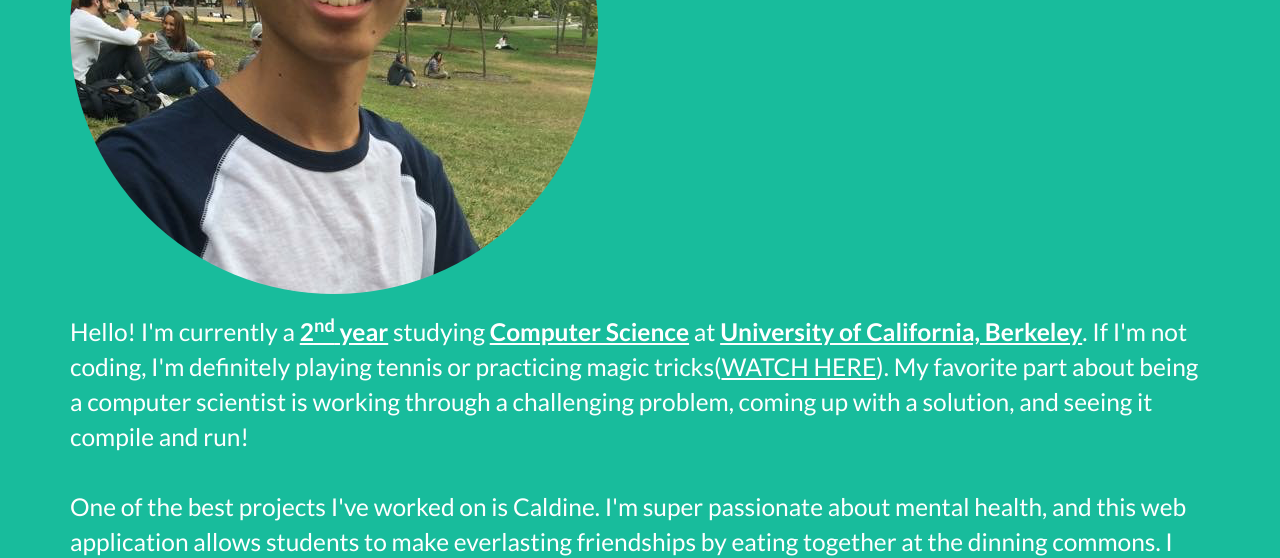
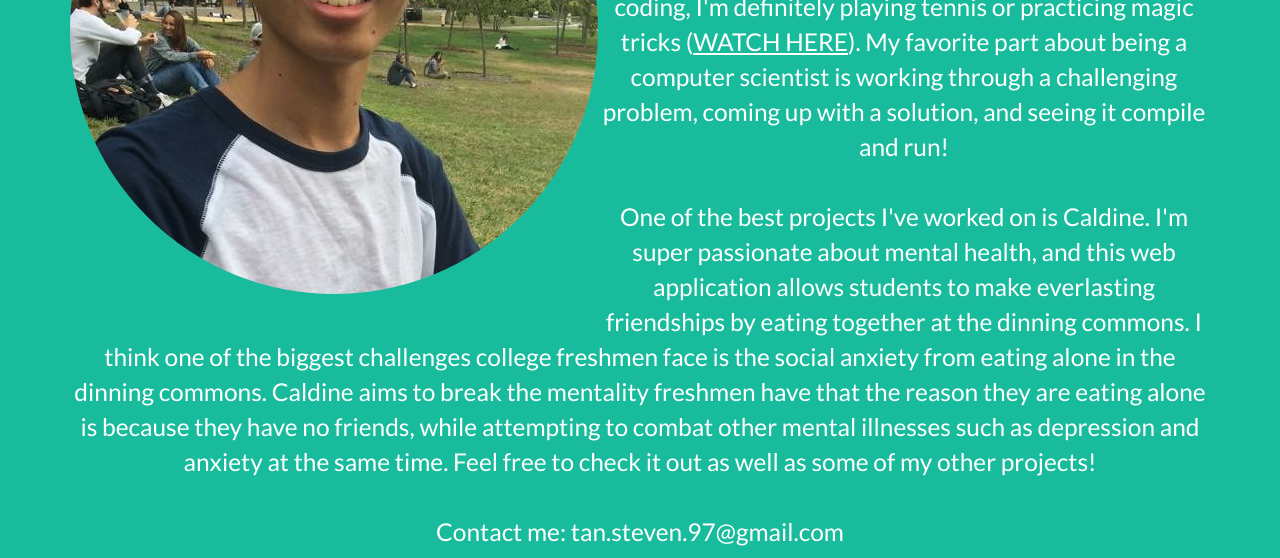
Before and after one commit to stevenistan/stevenistan.github.io, a plain HTML site: page index.html in a window 1280 px wide. Shown: the part 434-992 px from the top of the page. Drawn offline with nearby package versions, Linux system fonts and the light colour scheme.

Commit message:
added summary attempt18

```diff
--- a/index.html
+++ b/index.html
@@ -61,8 +61,8 @@
                     <div class="intro-text">
                         <h1 class="name">About Me</h1>
                         <hr class="star-light">
-                        <span class="skills" style="text-align:left;float:right">
-                            Hello! I'm currently a <b><u>2<sup>nd</sup> year</u></b> studying <b><u>Computer Science</u></b> at <b><u>University of California, Berkeley</u></b>. If I'm not coding, I'm definitely playing tennis or practicing magic tricks(<a href="https://www.youtube.com/watch?v=1guUWXYYB10" target="_blank" style="color:white"><u>WATCH HERE</u></a>). My favorite part about being a computer scientist is working through a challenging problem, coming up with a solution, and seeing it compile and run!
+                        <span class="skills" style="text-align:left">
+                            Hello! I'm currently a <b><u>2<sup>nd</sup> year</u></b> studying <b><u>Computer Science</u></b> at <b><u>University of California, Berkeley</u></b>. If I'm not coding, I'm definitely playing tennis or practicing magic tricks (<a href="https://www.youtube.com/watch?v=1guUWXYYB10" target="_blank" style="color:white"><u>WATCH HERE</u></a>). My favorite part about being a computer scientist is working through a challenging problem, coming up with a solution, and seeing it compile and run!
                             <br></br>
                             One of the best projects I've worked on is Caldine. I'm super passionate about mental health, and this web application allows students to make everlasting friendships by eating together at the dinning commons. I think one of the biggest challenges college freshmen face is the social anxiety from eating alone in the dinning commons. Caldine aims to break the mentality freshmen have that the reason they are eating alone is because they have no friends, while attempting to combat other mental illnesses such as depression and anxiety at the same time. Feel free to check it out as well as some of my other projects!
                             <br></br>
```
